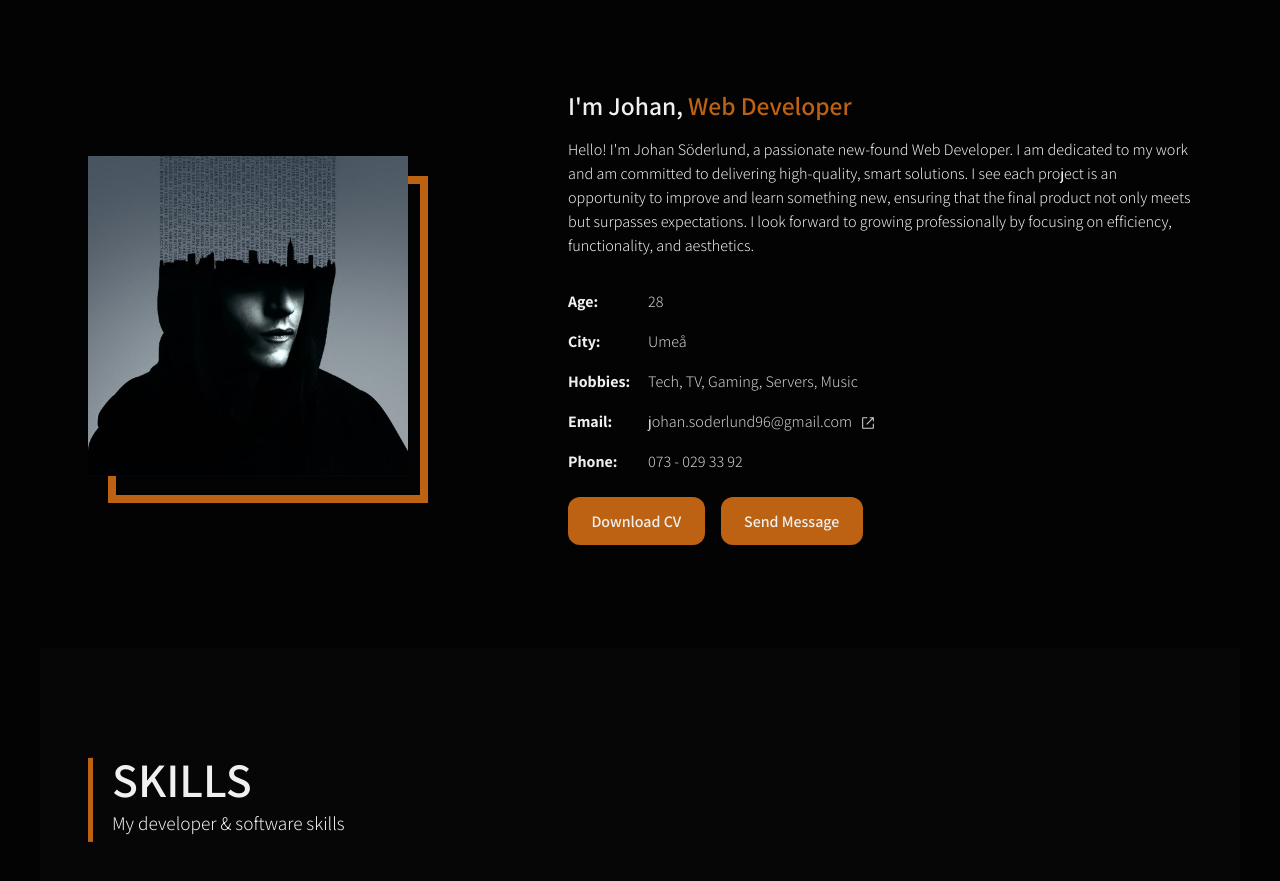
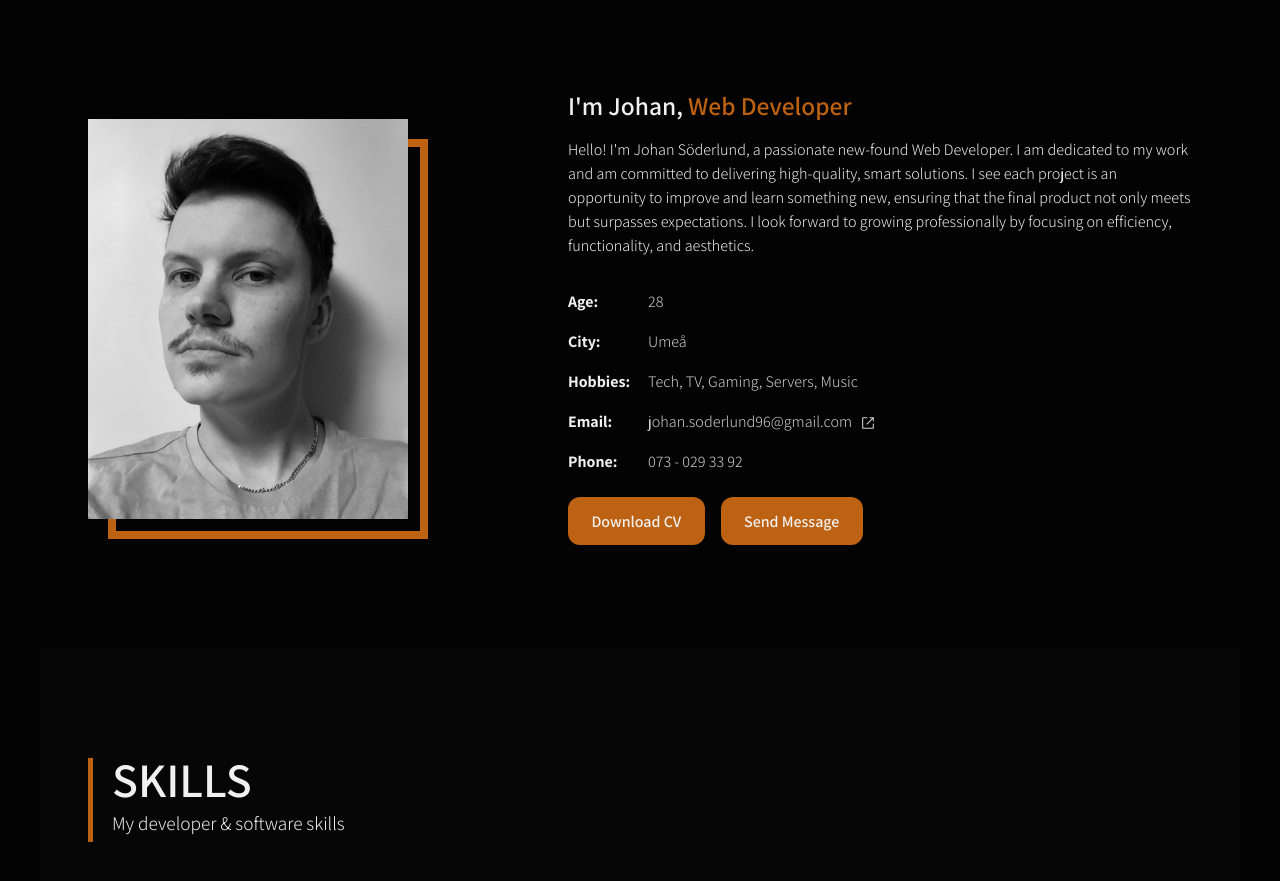
Before and after one commit to jhn322/portfolio-react, a React (Vite) app: page / in a window 1280 px wide. Shown: the part 996-1877 px from the top of the page. Built offline with nearby package versions, Linux system fonts and the light colour scheme; a web font is replaced by a local one.

Commit message:
img optimization

```diff
--- a/src/styles/About.css
+++ b/src/styles/About.css
@@ -118,6 +118,7 @@
     position: relative;
     width: 40%;
     max-width: 20rem;
+    height: 25rem;
     aspect-ratio: 1;
     flex-shrink: 0;
   }
```
Also changed, not shown: src/assets/pfp.jpg, src/assets/project4.jpg.
